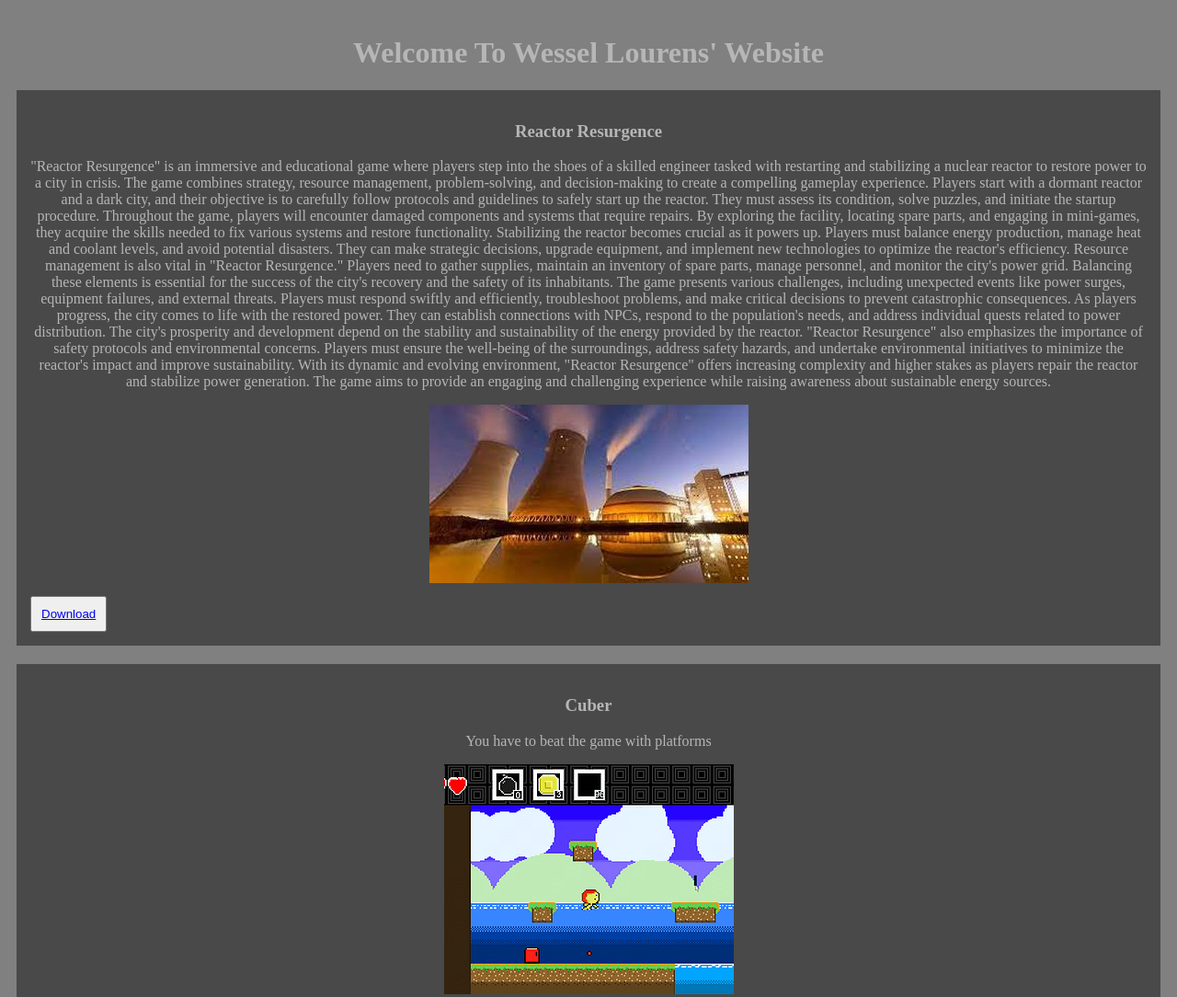
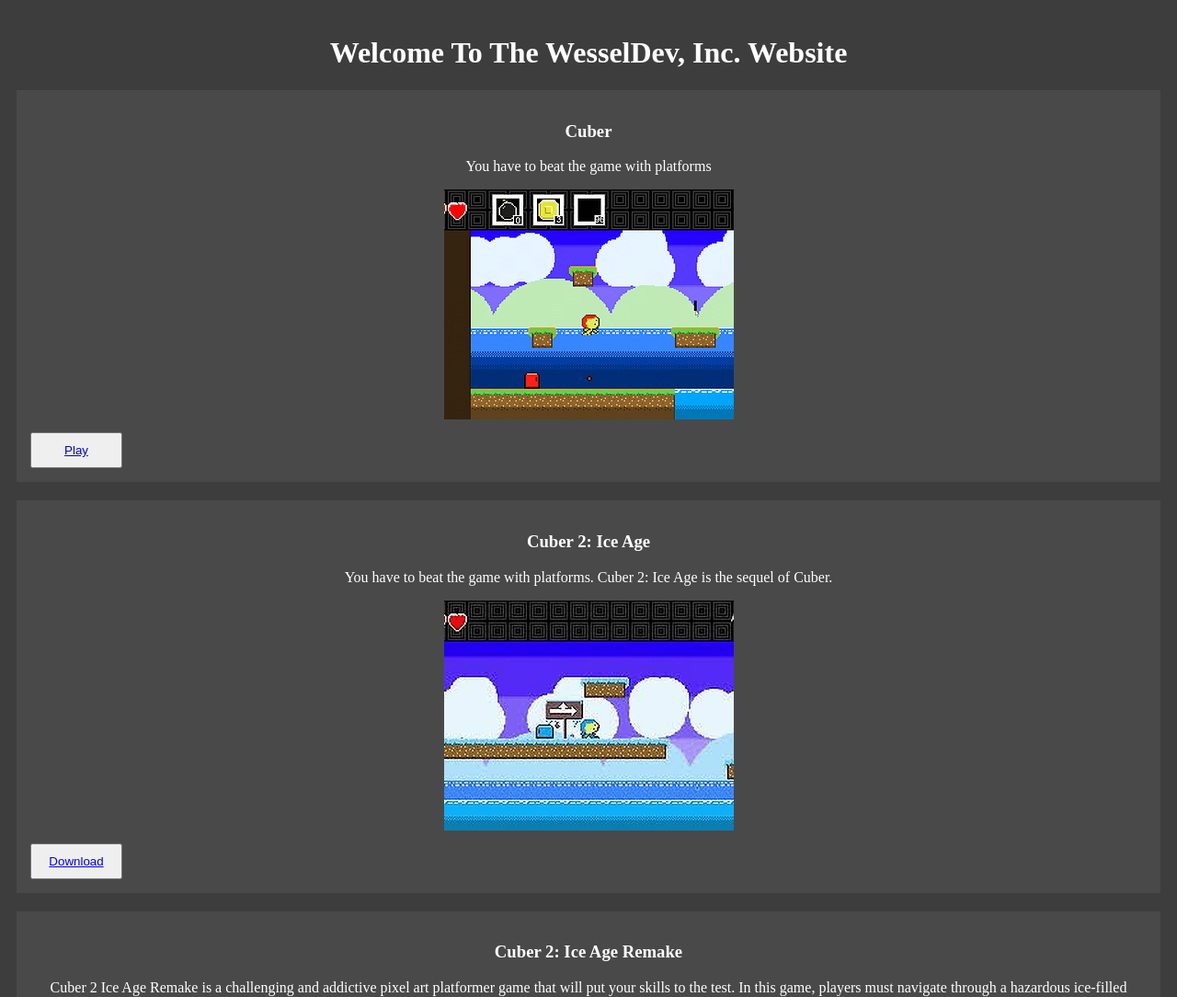
Before and after one commit to WesselDev-Studio/home, a plain HTML site: page index.html in a window 1280 px wide. Shown: the top 1084 px of the page at 92% size. Drawn offline with Linux system fonts and the light colour scheme.

Commit message:
Updated Website

```diff
--- a/index.css
+++ b/index.css
@@ -1,13 +1,14 @@
 #Main {
     text-align: center;
-    background-color: gray;
-    color: rgb(182, 182, 182);
+    background-color: rgb(61, 61, 61);
+    color: rgb(255, 255, 255);
     padding: 10px;
     box-sizing: border-box;
 }
 
 #Copy {
     text-align: left;
+    color: rgb(148, 148, 148)
 }
 
 #Welcome {
@@ -18,8 +19,7 @@
 #Cuber_2,
 #Cuber_2_Remake,
 #Cuber_3,
-#SurvivalCraft,
-#Reactor_Resurgence {
+#SurvivalCraft {
     margin: 20px 0;
     padding: 15px;
     background-color: rgb(73, 73, 73);
@@ -28,6 +28,7 @@
 button {
     display: block;
     margin-top: 10px;
+    width: 100px;
     padding: 10px;
 }
 
@@ -36,8 +37,7 @@ button {
     #Cuber_2,
     #Cuber_2_Remake,
     #Cuber_3,
-    #SurvivalCraft,
-    #Reactor_Resurgence {
+    #SurvivalCraft {
         padding: 10px;
     }
 
--- a/index.html
+++ b/index.html
@@ -3,33 +3,11 @@
 <head>
     <meta charset="UTF-8">
     <meta name="viewport" content="width=device-width, initial-scale=1.0">
-    <title>Wessel's Website</title>
+    <title>WesselDev, Inc. Home</title>
     <link rel="stylesheet" href="index.css">
 </head>
     <body id="Main">
-        <h1 id="Welcome">Welcome To Wessel Lourens' Website</h1>
-        <div id="Reactor_Resurgence">
-            <h3>Reactor Resurgence</h3>
-            <p>
-                "Reactor Resurgence" is an immersive and educational game where players step into the shoes of a skilled engineer tasked with restarting and stabilizing a nuclear reactor to restore power to a city in crisis. The game combines strategy, resource management, problem-solving, and decision-making to create a compelling gameplay experience.
-
-                Players start with a dormant reactor and a dark city, and their objective is to carefully follow protocols and guidelines to safely start up the reactor. They must assess its condition, solve puzzles, and initiate the startup procedure. Throughout the game, players will encounter damaged components and systems that require repairs. By exploring the facility, locating spare parts, and engaging in mini-games, they acquire the skills needed to fix various systems and restore functionality.
-
-                Stabilizing the reactor becomes crucial as it powers up. Players must balance energy production, manage heat and coolant levels, and avoid potential disasters. They can make strategic decisions, upgrade equipment, and implement new technologies to optimize the reactor's efficiency.
-
-                Resource management is also vital in "Reactor Resurgence." Players need to gather supplies, maintain an inventory of spare parts, manage personnel, and monitor the city's power grid. Balancing these elements is essential for the success of the city's recovery and the safety of its inhabitants.
-
-                The game presents various challenges, including unexpected events like power surges, equipment failures, and external threats. Players must respond swiftly and efficiently, troubleshoot problems, and make critical decisions to prevent catastrophic consequences.
-
-                As players progress, the city comes to life with the restored power. They can establish connections with NPCs, respond to the population's needs, and address individual quests related to power distribution. The city's prosperity and development depend on the stability and sustainability of the energy provided by the reactor.
-
-                "Reactor Resurgence" also emphasizes the importance of safety protocols and environmental concerns. Players must ensure the well-being of the surroundings, address safety hazards, and undertake environmental initiatives to minimize the reactor's impact and improve sustainability.
-
-                With its dynamic and evolving environment, "Reactor Resurgence" offers increasing complexity and higher stakes as players repair the reactor and stabilize power generation. The game aims to provide an engaging and challenging experience while raising awareness about sustainable energy sources.
-            </p>
-            <img src="Cover Reactor Resurgence.png">
-            <button id="RCB"><a href="https://wesseldev-inc.itch.io/reactor-resurgence">Download</a></button>
-        </div>
+        <h1 id="Welcome">Welcome To The WesselDev, Inc. Website</h1>
         <div id="Cuber_1">
             <h3>Cuber</h3>
             <p>You have to beat the game with platforms</p>
@@ -59,9 +37,9 @@
         </div>
         <div id="Cuber_3">
             <h3>Cuber 3: Schmidt</h3>
-            <h4>Development On Hold</h4>
+            <h4>In development... </h4>
             <p>
-                No Info Yet
+                COMING IN 2025
             </p>
             <img src="Cover Cuber 3.png">
             <button id="C3B" type="button"><a href="https://wesseldev-inc.itch.io/cuber-3-schmidt">Download</a></button>
@@ -76,7 +54,7 @@
             <button id=" 2DSCB"><a href="https://wesseldev-inc.itch.io/2d-survivalcraft">Play</a></button>
         </div>
         <div>
-            <h5 id="Copy">©2023-2024 Wessel Lourens (WesselDev)</h5>
+            <h5 id="Copy">2023-2024 Copyright (C) WesselDev, Inc. - All Rights Reserved</h5>
         </div>
     </body>
 </html>
```
Also changed, not shown: games.txt (added), 1 other file.
